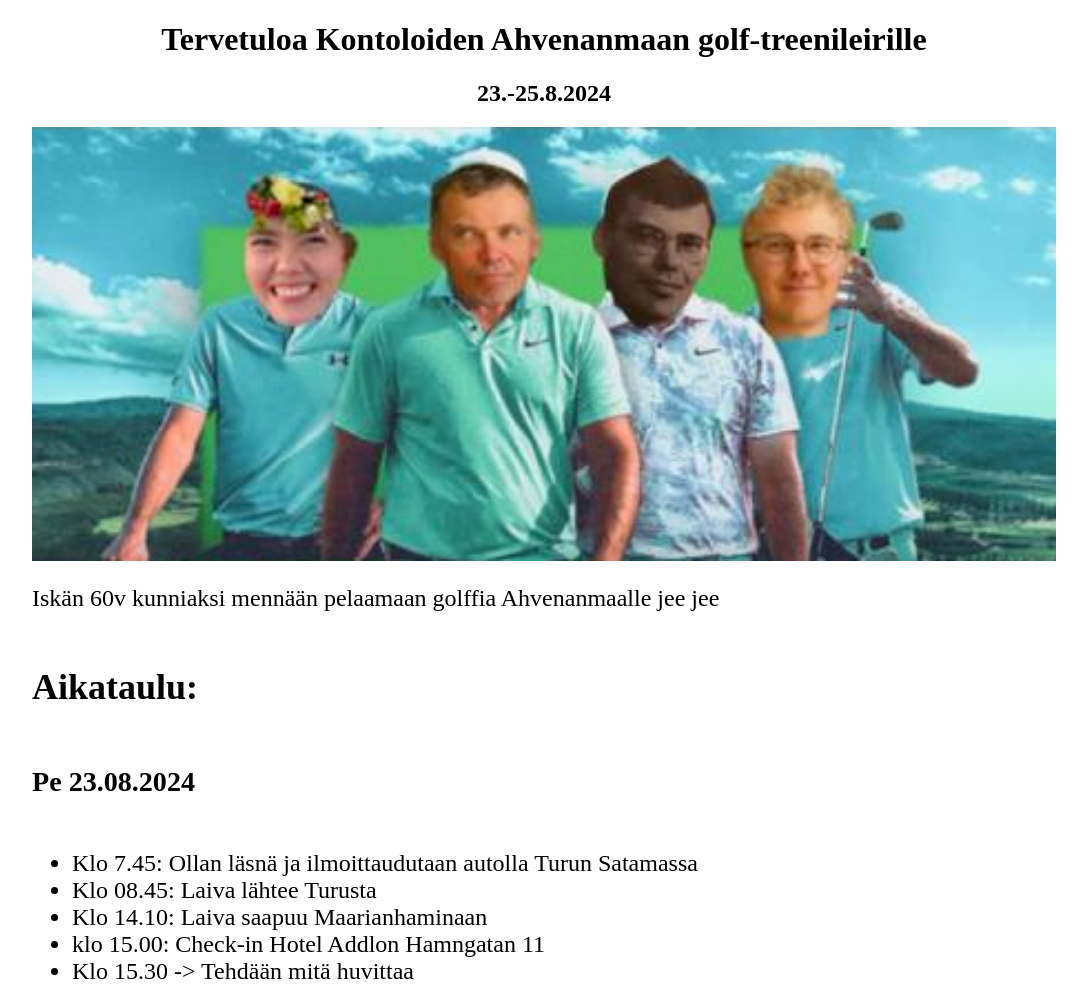
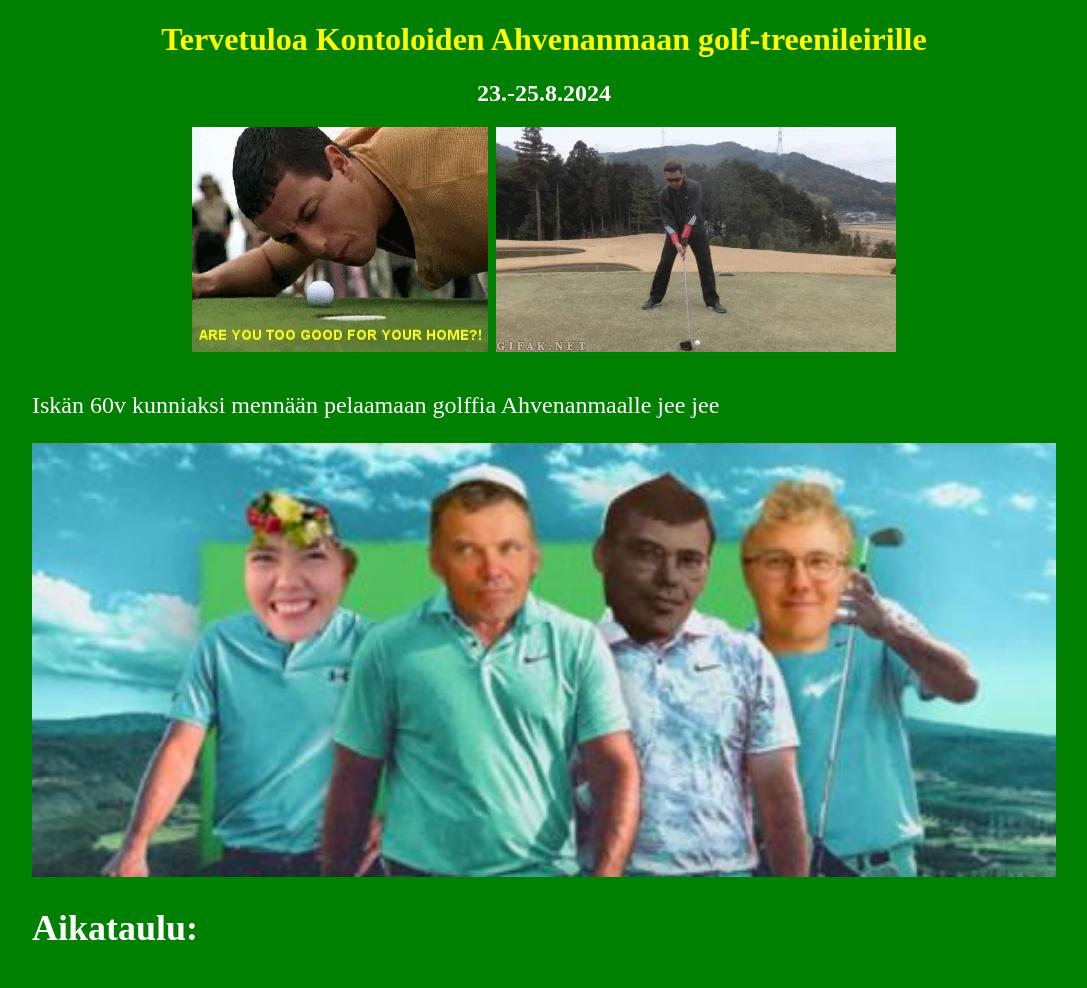
Before and after one commit to Hajoppi/temp-golf-sivu, a plain HTML site: page index.html in a window 1280 px wide. Shown: the top 988 px of the page, without its empty margins (96-1183 px from the left). Drawn offline with Linux system fonts and the light colour scheme.

Commit message:
coloring

```diff
--- a/index.html
+++ b/index.html
@@ -2,6 +2,14 @@
 <head>
     <meta name="viewport" content="width=device-width, initial-scale=1" />
     <style>
+    body {
+        background-color: green;
+        color: white;
+        cursor: url('ball.png'), auto;
+    }
+    h1 {
+        color: yellow
+    }
     main {
         max-width: 1024px;
         margin: auto;
@@ -24,6 +32,12 @@
             flex-direction: column;
             font-size: 24px;
         }
+        .banner-images {
+            display: flex;
+            justify-content: center;
+            gap: 8px;
+            margin: 16px 0;
+        }
     </style>
     <title>Kontolat Ahvenanmaalla</title>
 </head>
@@ -32,10 +46,15 @@
         <div class="heading">
             <h1>Tervetuloa Kontoloiden Ahvenanmaan golf-treenileirille</h1>
             <h2>23.-25.8.2024</h2>
+            <div class="banner-images"">
+                <img src="./gif1.webp" alt="home"/>
+                <img src="./gif2.webp" alt="home"/>
+
+            </div >
         </div >
         <section class="schedule">
+            <p>Iskän 60v kunniaksi mennään pelaamaan golffia Ahvenanmaalle jee jee</p>
             <img src="./kuva1.png" alt="kaikki"/>
-            <p>Iskän 60v kunniaksi mennään pelaamaan golffia Ahvenanmaalle jee jee</p>
             <h2>Aikataulu:</h2>
             <h3>Pe 23.08.2024</h3>
             <ul>
@@ -68,7 +87,9 @@
                 <li>Klo 19.50: Laiva saapuu Turkuun</li>
             </ul>
             <img src="./kuva4.png" alt="helena"/>
+
         </section >
+
     </main>
 </body>
 </html>
```
Also changed, not shown: ball.png (added), gif1.webp (added), gif2.webp (added).
